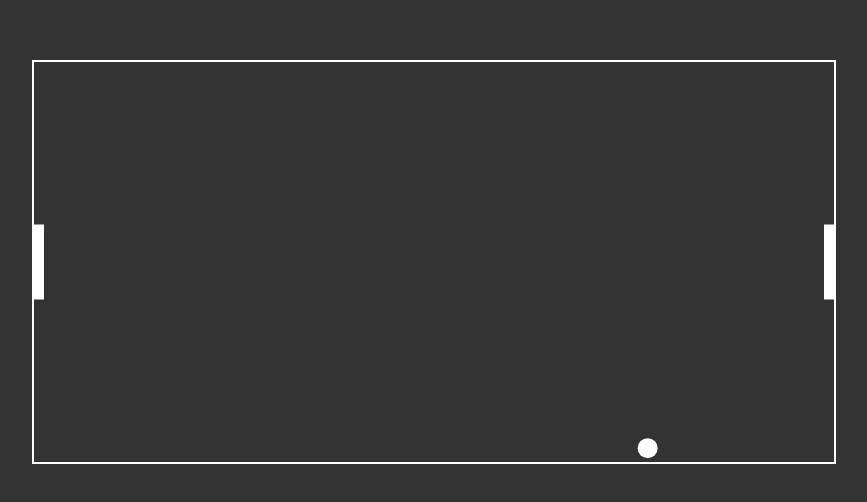
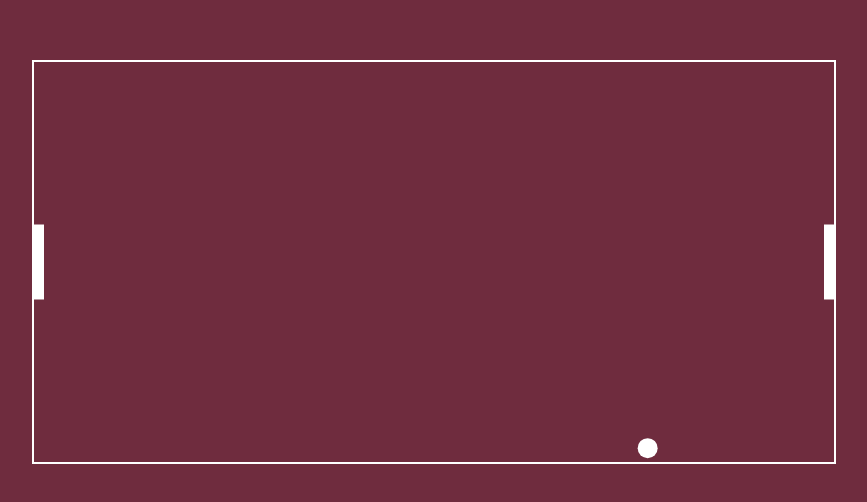
Before and after one commit to DylierUD/ping-pong, a plain HTML site: page index.html in a window 1280 px wide. Shown: the part 138-640 px from the top of the page, without its empty margins (206-1073 px from the left). Drawn offline with Linux system fonts and the light colour scheme.

Commit message:
Añadiendo rama

```diff
--- a/style.css
+++ b/style.css
@@ -3,7 +3,7 @@ body {
     justify-content: center;
     align-items: center;
     height: 100vh;
-    background-color: #333;
+    background-color: #6f2c3e;
     margin: 0;
 }
 canvas {
```
